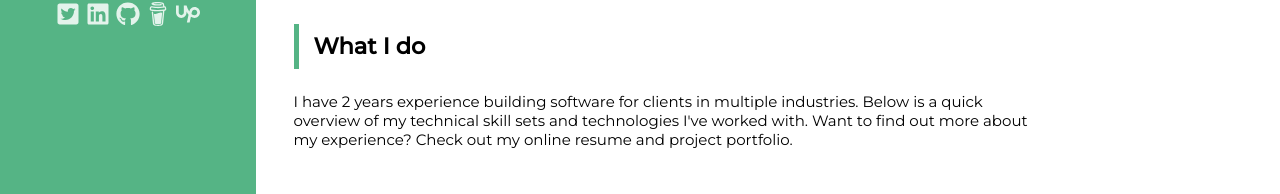
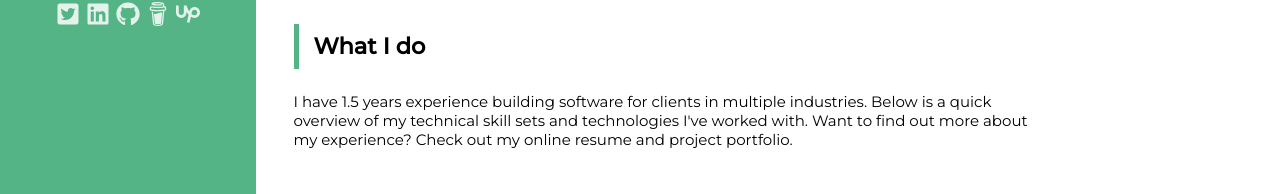
Before and after one commit to javayporter/javay-porter-project, a React (Vite) app: page / in a window 1280 px wide. Shown: the part 357-551 px from the top of the page. Built offline with nearby package versions, Linux system fonts and the light colour scheme.

Commit message:
update component

```diff
--- a/src/components/TextBox.jsx
+++ b/src/components/TextBox.jsx
@@ -15,7 +15,7 @@ const TextBox = ({header, text}) => {
 
 TextBox.defaultProps = {
     header: "What I do",
-    text: "I have 2 years experience building software for clients in multiple industries. Below is a quick overview of my technical skill sets and technologies I've worked with. Want to find out more about my experience? Check out my online resume and project portfolio."
+    text: "I have 1.5 years experience building software for clients in multiple industries. Below is a quick overview of my technical skill sets and technologies I've worked with. Want to find out more about my experience? Check out my online resume and project portfolio."
 };
 
 export default TextBox;
```
